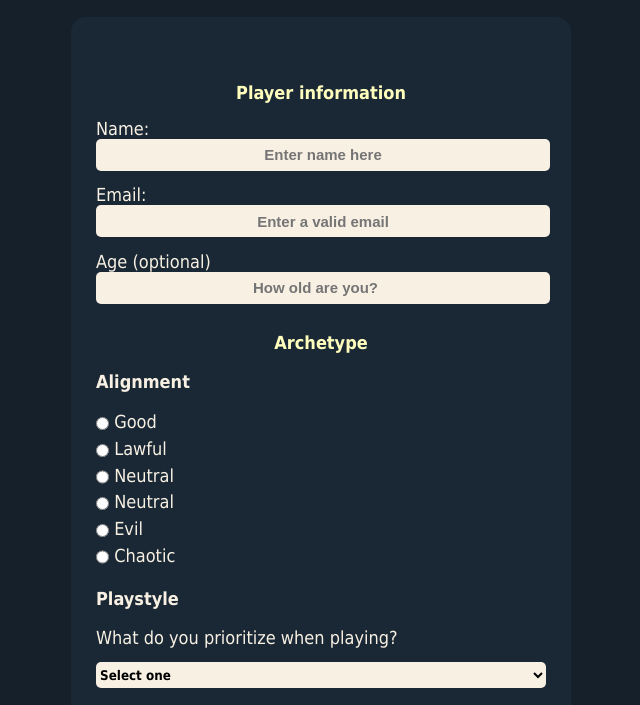
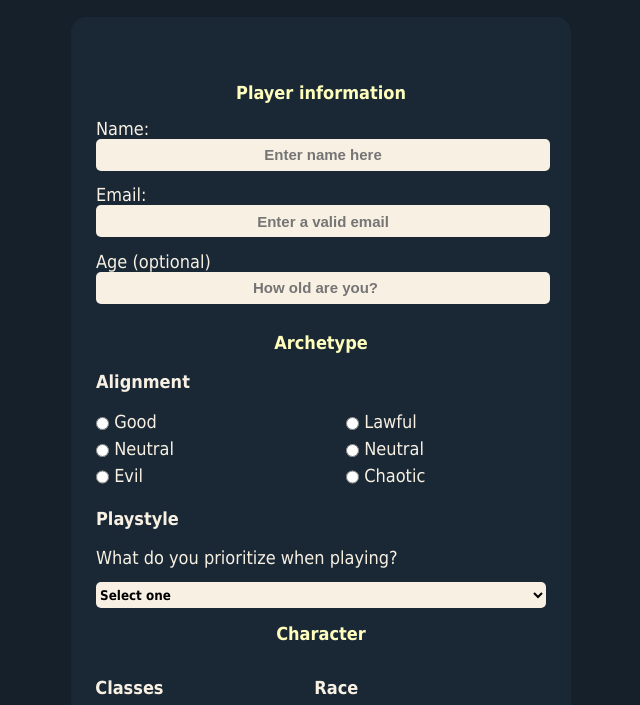
Before and after one commit to caiomanique/tabletop-fantasy-rpg-survey, a plain HTML site: page index.html in a window 1280 px wide. Shown: the part 73-778 px from the top of the page, without its empty margins (319-959 px from the left). Drawn offline with Linux system fonts and the light colour scheme.

Commit message:
Changelog 0.1.0
Changes:
- Archetype > Alignment  section now properly shows radio input in two separate columns
- Archetype > Alignment  section columns properly aligned
- Bio placeholder text now shows on two lines; was a continuous wrapped line.

```diff
--- a/index.html
+++ b/index.html
@@ -22,12 +22,18 @@
       <fieldset>
         <h2>Archetype</h2>
         <h3>Alignment</h3>
-        <label for="good-good-evil"><input id="good-good-evil" value="good" type="radio" name="good-evil"> Good</label>
-        <label for="law-law-chaos"><input id="law-law-chaos" value="law" type="radio" name="law-chaos"> Lawful</label>
-        <label for="neutral-good-evil"><input id="neutral-good-evil" value="neutral" type="radio" name="good-evil"> Neutral</label>
-        <label for="neutral-law-chaos"><input id="neutral-law-chaos" value="neutral" type="radio" name="law-chaos"> Neutral</label>
-        <label for="evil-good-evil"><input id="evil-good-evil" value="evil" type="radio" name="good-evil"> Evil</label>
-        <label for="chaos-law-chaos"><input id="chaos-law-chaos" value="chaos" type="radio" name="law-chaos"> Chaotic</label>
+        <div class="dual-table">
+            <label for="good-good-evil" class="dual-table-item"><input id="good-good-evil" value="good" type="radio" name="good-evil"> Good</label>
+            <label for="law-law-chaos" class="dual-table-item"><input id="law-law-chaos" value="law" type="radio" name="law-chaos"> Lawful</label>
+        </div>
+        <div class="dual-table">
+            <label for="neutral-good-evil" class="dual-table-item"><input id="neutral-good-evil" value="neutral" type="radio" name="good-evil"> Neutral</label>
+            <label for="neutral-law-chaos" class="dual-table-item"><input id="neutral-law-chaos" value="neutral" type="radio" name="law-chaos"> Neutral</label>
+        </div>
+        <div class="dual-table">
+            <label for="evil-good-evil" class="dual-table-item"><input id="evil-good-evil" value="evil" type="radio" name="good-evil"> Evil</label>
+            <label for="chaos-law-chaos" class="dual-table-item"><input id="chaos-law-chaos" value="chaos" type="radio" name="law-chaos"> Chaotic</label>
+        </div>
         <h3>Playstyle</h3>
         <label for="playstyle">What do you prioritize when playing?
         <select name="playstyle" id="dropdown">
@@ -78,7 +84,7 @@
           <label for="skillmonkey"><input type="checkbox" id="skillmonkey" name="role" value="skillmonkey"> Skillmonkey</label>
           <label for="disabler"><input type="checkbox" id="disabler" name="role" value="disabler"> Disabler (crowd control, debuff)</label>
           <h3>Bio</h3>
-          <label for="bio"><textarea name="bio"row="4" cols="30" placeholder="I didn’t ask how big the room is; I said I cast fireball!"></textarea></label>
+          <label for="bio"><textarea name="bio"row="4" cols="30" placeholder="I didn’t ask how big the room was;&#10I said I cast fireball!!!"></textarea></label>
       </fieldset>
       <input type="submit" class="submit" id="submit" value="begin you journey"></input>
     </form>
--- a/styles.css
+++ b/styles.css
@@ -1,15 +1,16 @@
-html,body {
+html,body{
     height:100%;
     width:100%;
     margin:0;
     background-color:#15202B;
 }
 
-body {
+body{
     display:flex;
     flex-direction:column;
 }
-form {
+
+form{
     margin:auto;
 }
 
@@ -51,7 +52,6 @@ h2{
     color:#FFFEBD;
 }
 
-
 fieldset{
     padding:0;
     margin:auto;
@@ -64,6 +64,12 @@ fieldset{
 label{
     vertical-align: middle;
 }
+
+.dual-table{
+    display: flex;
+    justify-content: space-around;
+}
+
 input,select{
     background-color:#F8F0E3;
     height:2em;
@@ -125,3 +131,8 @@ textarea{
     color:#15202B;
     font-family:tahoma;
 }
+
+.dual-table-item{
+    width:50%;
+    text-align: left;
+}
```
Lines whose indentation alone changed are shown as unchanged.
